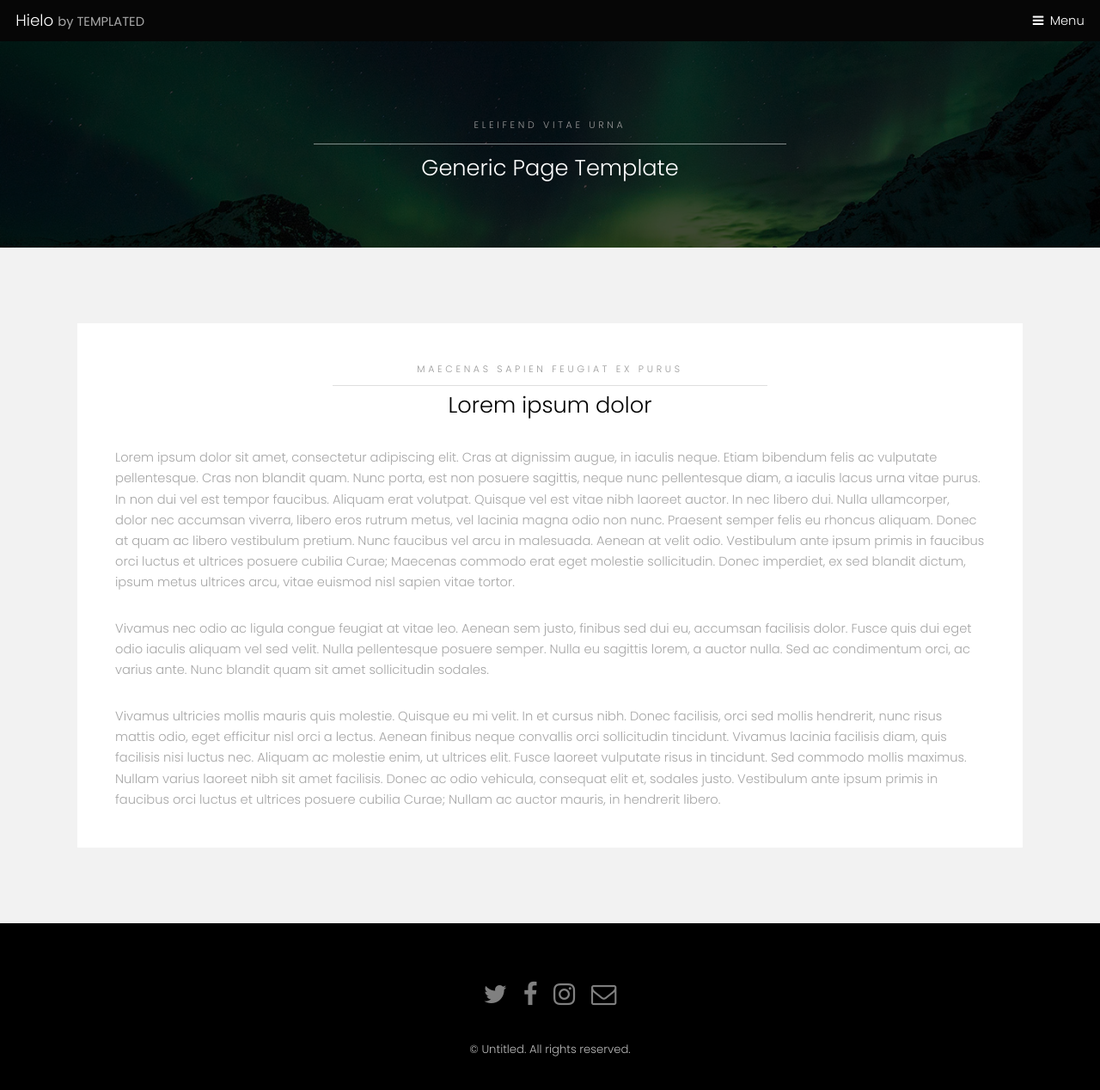
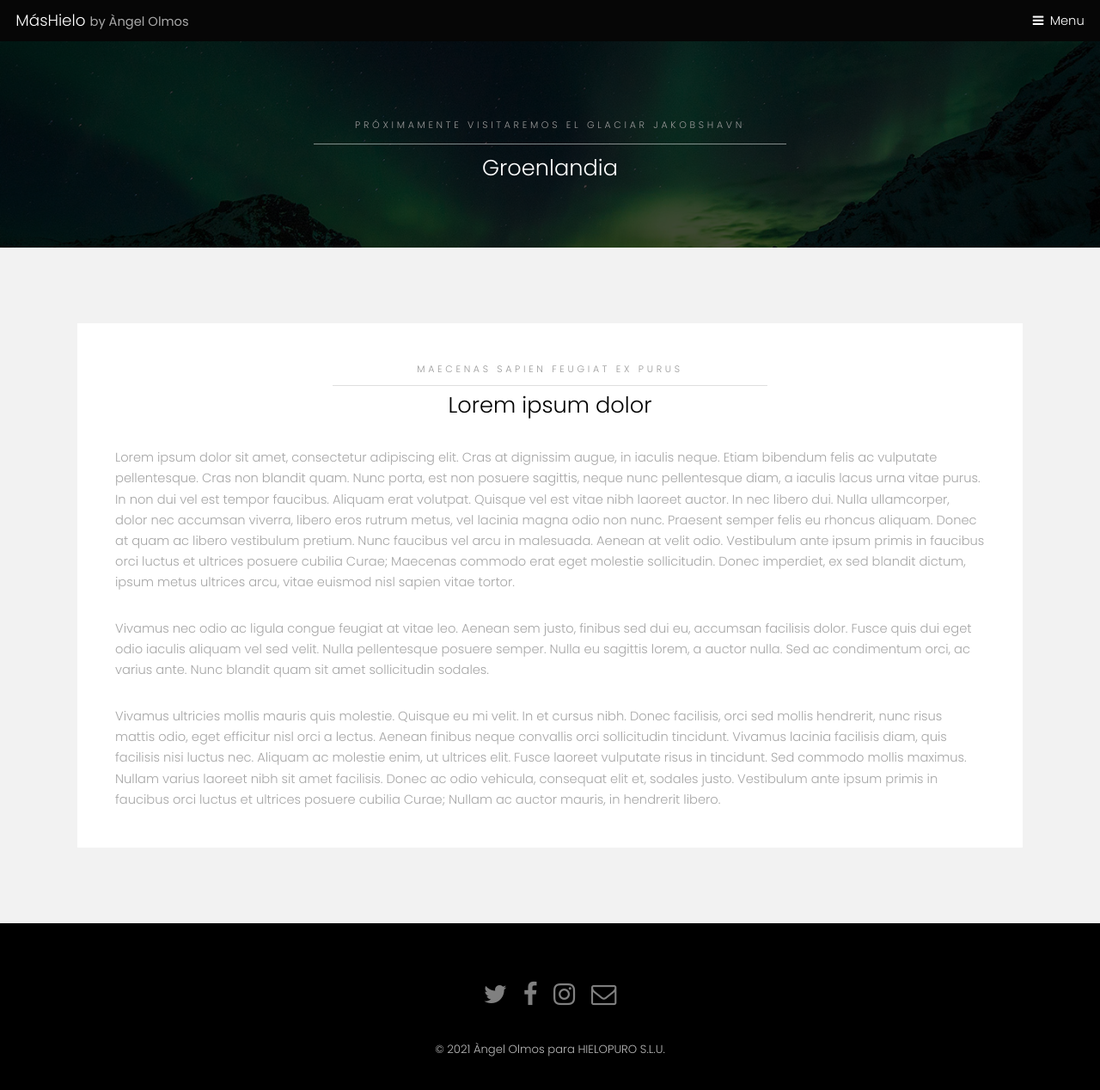
Before and after one commit to anolgi-git/05_REP_MASHIELO, a plain HTML site: page groenlandia.html in a window 1280 px wide. Shown: the whole page at 86% size. Drawn offline with Linux system fonts and the light colour scheme.

Commit message:
Creamos sección Groenlandia desde NetBeans

```diff
--- a/generic.html
+++ b/groenlandia.html
@@ -6,7 +6,7 @@
 -->
 <html>
 	<head>
-		<title>Hielo by TEMPLATED</title>
+		<title>MásHielo by Àngel Olmos</title>
 		<meta charset="utf-8" />
 		<meta name="viewport" content="width=device-width, initial-scale=1" />
 		<link rel="stylesheet" href="assets/css/main.css" />
@@ -15,7 +15,7 @@
 
 		<!-- Header -->
 			<header id="header">
-				<div class="logo"><a href="index.html">Hielo <span>by TEMPLATED</span></a></div>
+				<div class="logo"><a href="index.html">MásHielo <span>by Àngel Olmos</span></a></div>
 				<a href="#menu">Menu</a>
 			</header>
 
@@ -23,7 +23,7 @@
 			<nav id="menu">
 				<ul class="links">
 					<li><a href="index.html">Home</a></li>
-					<li><a href="generic.html">Generic</a></li>
+					<li><a href="groenlandia.html">Groenlandia</a></li>
 					<li><a href="elements.html">Elements</a></li>
 				</ul>
 			</nav>
@@ -32,8 +32,8 @@
 			<section id="One" class="wrapper style3">
 				<div class="inner">
 					<header class="align-center">
-						<p>Eleifend vitae urna</p>
-						<h2>Generic Page Template</h2>
+						<p>Próximamente visitaremos el glaciar Jakobshavn</p>
+						<h2>Groenlandia</h2>
 					</header>
 				</div>
 			</section>
@@ -68,7 +68,7 @@
 					</ul>
 				</div>
 				<div class="copyright">
-					&copy; Untitled. All rights reserved.
+					&copy; 2021 Àngel Olmos para HIELOPURO S.L.U.
 				</div>
 			</footer>
 
```
Also changed, not shown: index.html (+4 -4 lines).
